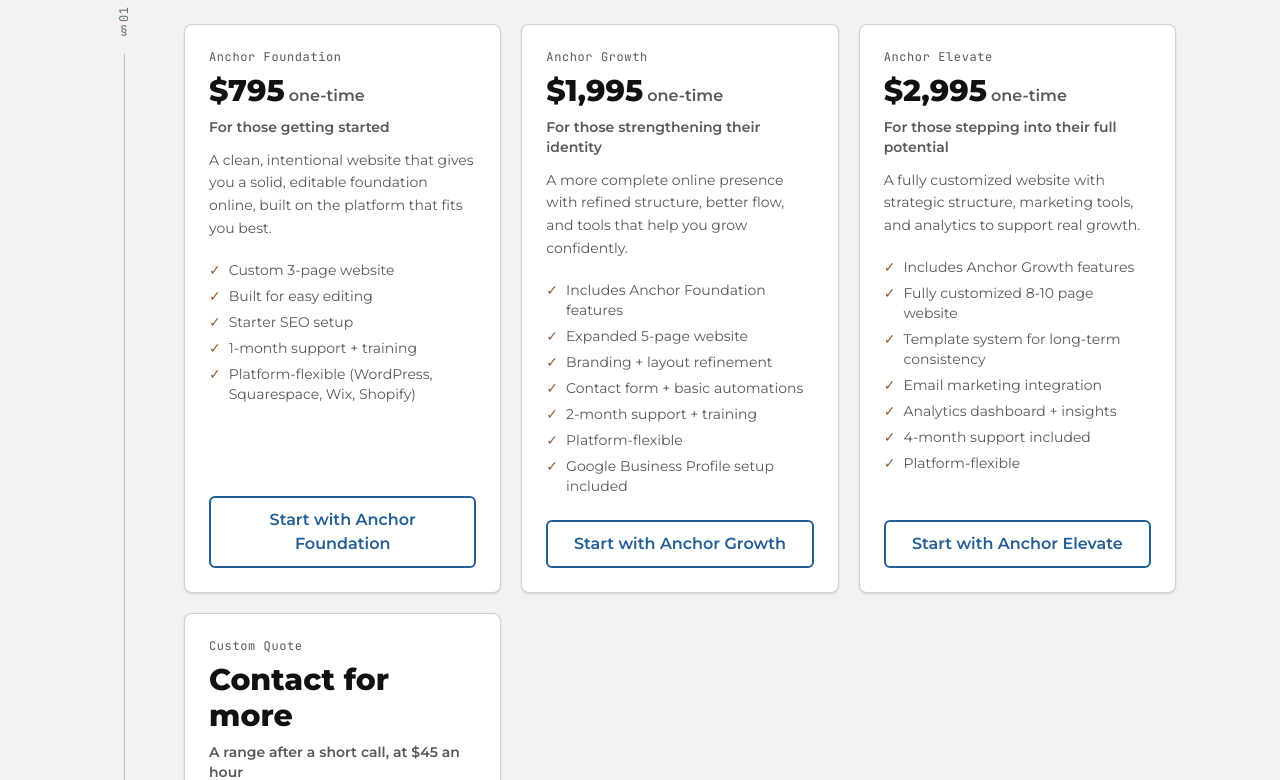
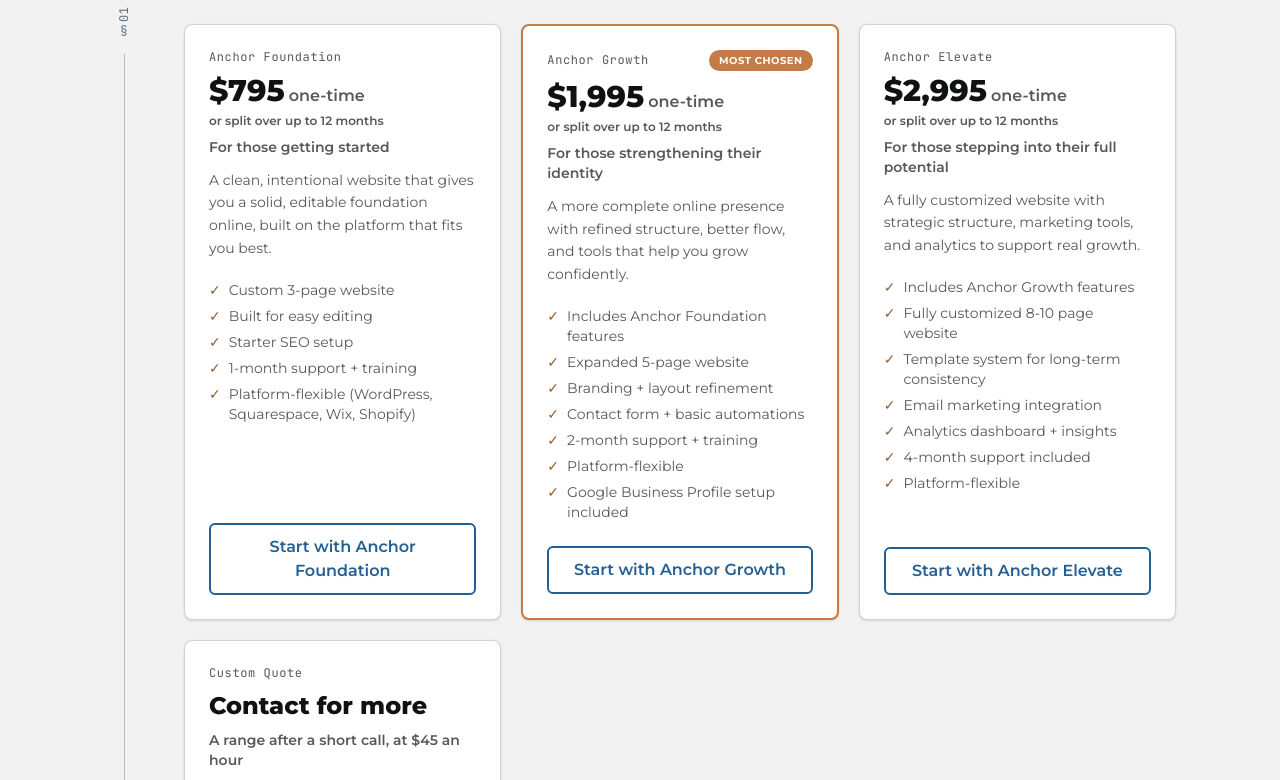
Before and after one commit to jboe26/AnchorTechInnovations_nextjs, a Next.js app in the folder anchortech-nextjs/: page /pricing in a window 1280 px wide. Shown: the part 640-1420 px from the top of the page. Built offline with nearby package versions, Linux system fonts and the light colour scheme.

Commit message:
Pricing update Nov 6 2026: anchortech-nextjs/components/home/PricingCard.tsx

```diff
--- a/anchortech-nextjs/components/home/PricingCard.tsx
+++ b/anchortech-nextjs/components/home/PricingCard.tsx
@@ -8,23 +8,46 @@ export default function PricingCard({
   title,
   price,
   cadence,
+  priceNote,
+  badge,
   subtitle,
   description,
   features,
 }: PricingTier) {
+  const isTextPrice = !price.startsWith("$");
   return (
     <motion.div
       whileHover={{ y: -4 }}
       transition={{ duration: 0.2, ease: "easeOut" }}
-      className="flex h-full flex-col rounded-lg border border-muted/30 bg-white p-6 shadow-sm"
+      className={
+        badge
+          ? "flex h-full flex-col rounded-lg border-2 border-accent bg-white p-6 shadow-sm"
+          : "flex h-full flex-col rounded-lg border border-muted/30 bg-white p-6 shadow-sm"
+      }
     >
-      <p className="font-mono text-xs tracking-wider text-text/70">{title}</p>
-      <p className="mt-2 font-[family-name:var(--font-montserrat)] text-3xl font-extrabold text-text">
+      <p className="flex items-center justify-between gap-2 font-mono text-xs tracking-wider text-text/70">
+        <span>{title}</span>
+        {badge && (
+          <span className="rounded-full bg-accent px-2.5 py-1 font-sans text-[10px] font-bold uppercase tracking-wider text-white">
+            {badge}
+          </span>
+        )}
+      </p>
+      <p
+        className={`mt-2 font-[family-name:var(--font-montserrat)] font-extrabold text-text ${
+          isTextPrice ? "text-2xl leading-snug" : "text-3xl"
+        }`}
+      >
         {price}
-        <span className="ml-1 text-base font-semibold text-text/70">
-          {cadence}
-        </span>
+        {cadence && (
+          <span className="ml-1 text-base font-semibold text-text/70">
+            {cadence}
+          </span>
+        )}
       </p>
+      {priceNote && (
+        <p className="mt-1 text-xs font-semibold text-text/70">{priceNote}</p>
+      )}
       <p className="mt-2 text-sm font-semibold text-text/70">{subtitle}</p>
       <p className="mt-3 text-sm leading-relaxed text-text/70">
         {description}
```
